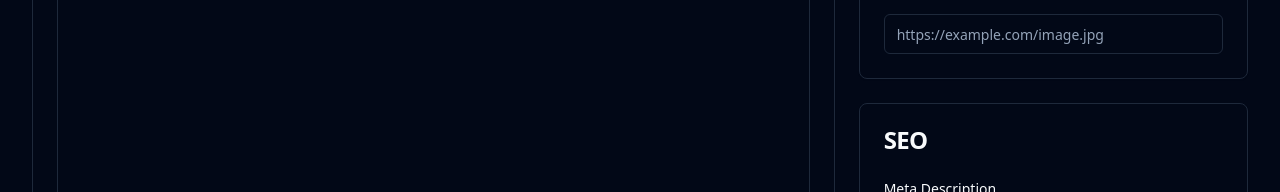
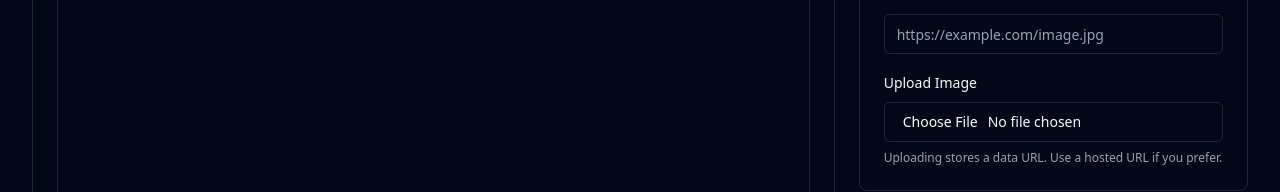
Before and after one commit to lef-zach/blog, a Next.js app in the folder frontend/: page /admin/articles/new in a window 1280 px wide. Shown: the part 760-952 px from the top of the page. Built offline with nearby package versions, Linux system fonts and the light colour scheme; no server answers.

Commit message:
feat: add featured image upload
Allow selecting an image file for featured images and store it as a data URL, with preview and basic validation.

```diff
--- a/frontend/app/(protected)/admin/articles/[id]/edit/page.tsx
+++ b/frontend/app/(protected)/admin/articles/[id]/edit/page.tsx
@@ -56,6 +56,7 @@ export default function ArticleEditorPage() {
   const [error, setError] = useState('');
   const [success, setSuccess] = useState('');
   const [newTag, setNewTag] = useState('');
+  const [featuredImageError, setFeaturedImageError] = useState('');
 
   const fetchArticle = async () => {
     if (!isEditing) return;
@@ -83,6 +84,36 @@ export default function ArticleEditorPage() {
   useEffect(() => {
     fetchArticle();
   }, [params.id]);
+
+  const handleFeaturedImageUpload = (file: File | null) => {
+    setFeaturedImageError('');
+    if (!file) return;
+
+    if (!file.type.startsWith('image/')) {
+      setFeaturedImageError('Please select an image file.');
+      return;
+    }
+
+    const maxSize = 5 * 1024 * 1024;
+    if (file.size > maxSize) {
+      setFeaturedImageError('Image must be smaller than 5MB.');
+      return;
+    }
+
+    const reader = new FileReader();
+    reader.onload = () => {
+      if (typeof reader.result === 'string') {
+        setArticle((prev) => ({
+          ...prev,
+          featuredImage: reader.result,
+        }));
+      }
+    };
+    reader.onerror = () => {
+      setFeaturedImageError('Failed to read image file.');
+    };
+    reader.readAsDataURL(file);
+  };
 
   const generateSlug = (title: string) => {
     return title
@@ -402,7 +433,7 @@ export default function ArticleEditorPage() {
               </CardHeader>
               <CardContent>
                 <Input
-                  value={article.featuredImage || ''}
+                  value={article.featuredImage?.startsWith('data:') ? '' : (article.featuredImage || '')}
                   onChange={(e) =>
                     setArticle((prev) => ({
                       ...prev,
@@ -411,6 +442,30 @@ export default function ArticleEditorPage() {
                   }
                   placeholder="https://example.com/image.jpg"
                 />
+                <div className="mt-4 space-y-2">
+                  <Label htmlFor="featuredImageUpload">Upload Image</Label>
+                  <Input
+                    id="featuredImageUpload"
+                    type="file"
+                    accept="image/*"
+                    onChange={(e) => handleFeaturedImageUpload(e.target.files?.[0] || null)}
+                  />
+                  <p className="text-xs text-muted-foreground">
+                    Uploading stores a data URL. Use a hosted URL if you prefer.
+                  </p>
+                  {featuredImageError && (
+                    <p className="text-xs text-red-500">{featuredImageError}</p>
+                  )}
+                  {article.featuredImage && (
+                    <div className="mt-3 overflow-hidden rounded-md border border-input">
+                      <img
+                        src={article.featuredImage}
+                        alt="Featured preview"
+                        className="h-40 w-full object-cover"
+                      />
+                    </div>
+                  )}
+                </div>
               </CardContent>
             </Card>
 
--- a/frontend/app/(protected)/admin/articles/new/page.tsx
+++ b/frontend/app/(protected)/admin/articles/new/page.tsx
@@ -56,6 +56,7 @@ export default function ArticleEditorPage() {
   const [error, setError] = useState('');
   const [success, setSuccess] = useState('');
   const [newTag, setNewTag] = useState('');
+  const [featuredImageError, setFeaturedImageError] = useState('');
 
   const fetchArticle = async () => {
     if (!isEditing) return;
@@ -74,6 +75,36 @@ export default function ArticleEditorPage() {
   useEffect(() => {
     fetchArticle();
   }, [params.id]);
+
+  const handleFeaturedImageUpload = (file: File | null) => {
+    setFeaturedImageError('');
+    if (!file) return;
+
+    if (!file.type.startsWith('image/')) {
+      setFeaturedImageError('Please select an image file.');
+      return;
+    }
+
+    const maxSize = 5 * 1024 * 1024;
+    if (file.size > maxSize) {
+      setFeaturedImageError('Image must be smaller than 5MB.');
+      return;
+    }
+
+    const reader = new FileReader();
+    reader.onload = () => {
+      if (typeof reader.result === 'string') {
+        setArticle((prev) => ({
+          ...prev,
+          featuredImage: reader.result,
+        }));
+      }
+    };
+    reader.onerror = () => {
+      setFeaturedImageError('Failed to read image file.');
+    };
+    reader.readAsDataURL(file);
+  };
 
   const generateSlug = (title: string) => {
     return title
@@ -389,7 +420,7 @@ export default function ArticleEditorPage() {
               </CardHeader>
               <CardContent>
                 <Input
-                  value={article.featuredImage || ''}
+                  value={article.featuredImage?.startsWith('data:') ? '' : (article.featuredImage || '')}
                   onChange={(e) =>
                     setArticle((prev) => ({
                       ...prev,
@@ -398,6 +429,30 @@ export default function ArticleEditorPage() {
                   }
                   placeholder="https://example.com/image.jpg"
                 />
+                <div className="mt-4 space-y-2">
+                  <Label htmlFor="featuredImageUpload">Upload Image</Label>
+                  <Input
+                    id="featuredImageUpload"
+                    type="file"
+                    accept="image/*"
+                    onChange={(e) => handleFeaturedImageUpload(e.target.files?.[0] || null)}
+                  />
+                  <p className="text-xs text-muted-foreground">
+                    Uploading stores a data URL. Use a hosted URL if you prefer.
+                  </p>
+                  {featuredImageError && (
+                    <p className="text-xs text-red-500">{featuredImageError}</p>
+                  )}
+                  {article.featuredImage && (
+                    <div className="mt-3 overflow-hidden rounded-md border border-input">
+                      <img
+                        src={article.featuredImage}
+                        alt="Featured preview"
+                        className="h-40 w-full object-cover"
+                      />
+                    </div>
+                  )}
+                </div>
               </CardContent>
             </Card>
 
```
Also changed, not shown: 1 other file (tests, documents, lock files or other folders).
